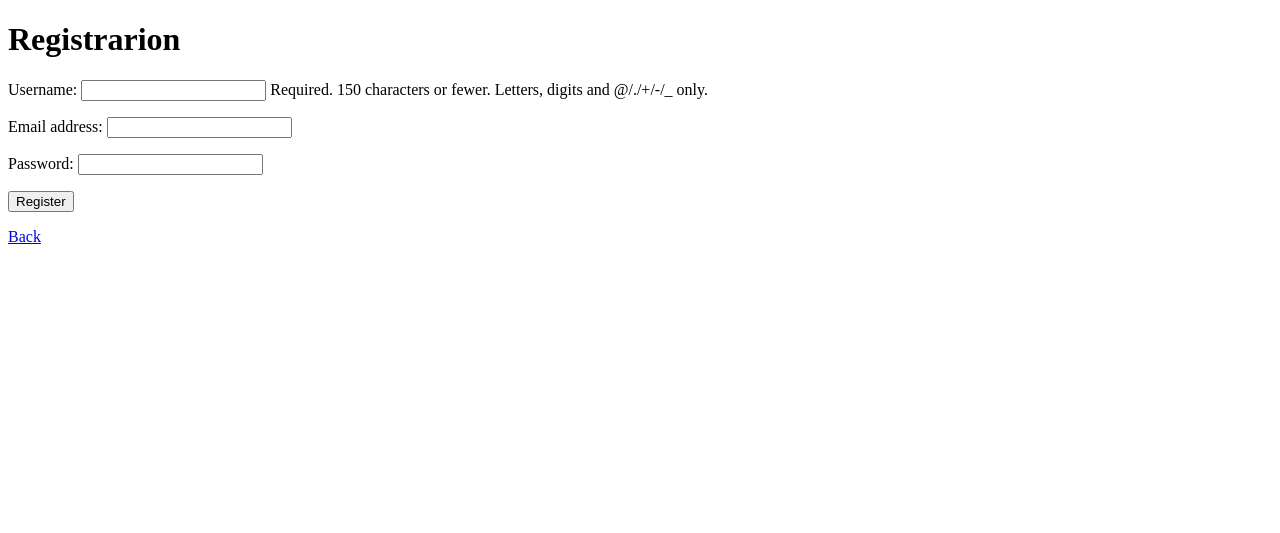
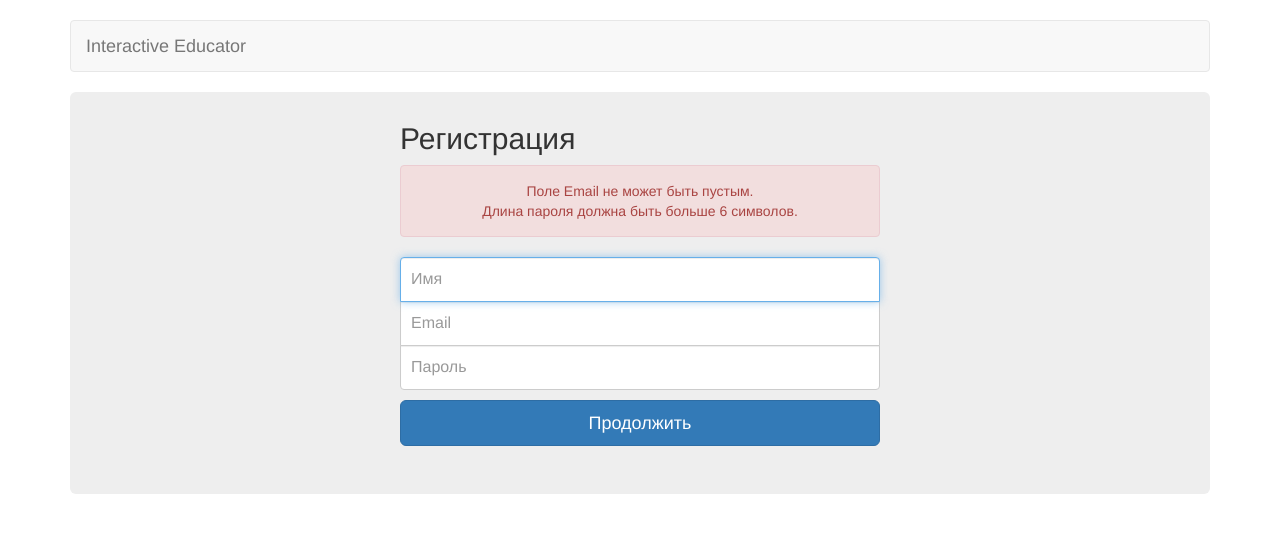
Before and after one commit to wispwisp/interactiveEducator, a Django app: page /iedu/register/ in a window 1280 px wide. Shown: the top 533 px of the page. Run offline with Django 3.2, Linux system fonts and the light colour scheme; some libraries are stand-ins or nearby versions.

Commit message:
Registration page layout

```diff
--- a/iedu/static/iedu/style.css
+++ b/iedu/static/iedu/style.css
@@ -29,3 +29,40 @@ footer.footer {
     text-align: center;
 }
 /* - ГЛАВНАЯ СТРАНИЦА - */
+
+/* ФОРМА РЕГИСТРАЦИИ */
+.jumbotron {
+    padding-top: 10px;
+}
+.row,
+#user_form .form-group {
+    margin: 0;
+}
+#user_form .form-control {
+    position: relative;
+    height: auto;
+    -webkit-box-sizing: border-box;
+       -moz-box-sizing: border-box;
+            box-sizing: border-box;
+    padding: 10px;
+    font-size: 16px;
+}
+#user_form .form-group.has-error .form-control,
+#user_form .form-control:focus {
+    z-index: 2;
+}
+#user_form input[type="text"] {
+  margin-bottom: -1px;
+  border-bottom-right-radius: 0;
+  border-bottom-left-radius: 0;
+}
+#user_form input[type="email"] {
+  margin-bottom: -1px;
+  border-radius: 0;
+}
+#user_form input[type="password"] {
+  margin-bottom: 10px;
+  border-top-left-radius: 0;
+  border-top-right-radius: 0;
+}
+/* - ФОРМА РЕГИСТРАЦИИ - */
--- a/iedu/templates/iedu/index.html
+++ b/iedu/templates/iedu/index.html
@@ -54,6 +54,10 @@
         Длина пароля должна быть больше 6 символов.
       </div>
 
+      <!--<div class="alert alert-success" role="alert">
+        Спасибо за регистрацию! <a href="{% url 'iedu:index' %}">На главную</a>
+        </div>-->
+
       <div class="jumbotron index-jumbotron">
         {% if user.is_authenticated %}
         <p>Привет, {{ user.username }}!</p>
--- a/iedu/templates/iedu/register.html
+++ b/iedu/templates/iedu/register.html
@@ -1,22 +1,70 @@
 <!DOCTYPE html>
+
+{% load staticfiles %}
+
 <html>
   <head>
-    <title>Registrarion</title>
+    <title>Регистрация</title>
+    <link rel="stylesheet" href="https://maxcdn.bootstrapcdn.com/bootstrap/3.3.5/css/bootstrap.min.css">
+    <link rel="stylesheet" type="text/css" href="{% static 'iedu/style.css' %}" />
   </head>
 
   <body>
-    <h1>Registrarion</h1>
-    {% if registered %}
-    <strong>Спасибо за регистрацию!</strong>
-    {% else %}
-    <form id="user_form" method="post" action="/iedu/register/"
-	  enctype="multipart/form-data">
-      {% csrf_token %}
-      {{ user_form.as_p }}
-      {{ profile_form.as_p }}
-      <input type="submit" name="submit" value="Register" />
-    </form>
-    {% endif %}
-    <p><a href="{% url 'iedu:index' %}">Back</a></p>
+    <div class="container">
+
+      <nav class="navbar navbar-default">
+        <a class="navbar-brand" href="#">Interactive Educator</a>
+      </nav>
+
+      {% if registered %}
+        <div class="alert alert-success" role="alert">
+          Спасибо за регистрацию! <a href="{% url 'iedu:index' %}">На главную</a>
+        </div>
+      {% endif %}
+
+      <div class="jumbotron">
+        <div class="row">
+          <div class="col-md-6 col-md-offset-3">
+            <form id="user_form" method="POST">
+              <h2>Регистрация</h2>
+
+              {% csrf_token %}
+
+              <div class="alert alert-danger" role="alert">
+                Поле Email не может быть пустым.
+                <br>
+                Длина пароля должна быть больше 6 символов.
+              </div>
+
+              <!--
+                {{ user_form.as_p }}
+                {{ profile_form.as_p }}
+              Весртска для форм на бекенде ниже -->
+
+              <div class="form-group">
+                <label for="r_username" class="sr-only">Имя</label>
+                <input type="text" id="r_username" name="username" class="form-control" placeholder="Имя" required autofocus>
+              </div>
+
+              <div class="form-group">
+                <label for="r_email" class="sr-only">Email</label>
+                <input type="email" id="r_email" name="email" class="form-control" placeholder="Email" required>
+              </div>
+
+              <div class="form-group">
+                <label for="r_password" class="sr-only">Пароль</label>
+                <input type="password" id="r_password" name="password" class="form-control" placeholder="Пароль" required>
+              </div>
+
+              <input class="btn btn-lg btn-primary btn-block" type="submit" value="Продолжить">
+            </form>
+          </div>
+        </div>
+      </div>
+
+    </div>
+
+    <script src="https://ajax.googleapis.com/ajax/libs/jquery/1.11.3/jquery.min.js"></script>
+    <script src="https://maxcdn.bootstrapcdn.com/bootstrap/3.3.5/js/bootstrap.min.js"></script>
   </body>
 </html>
```
